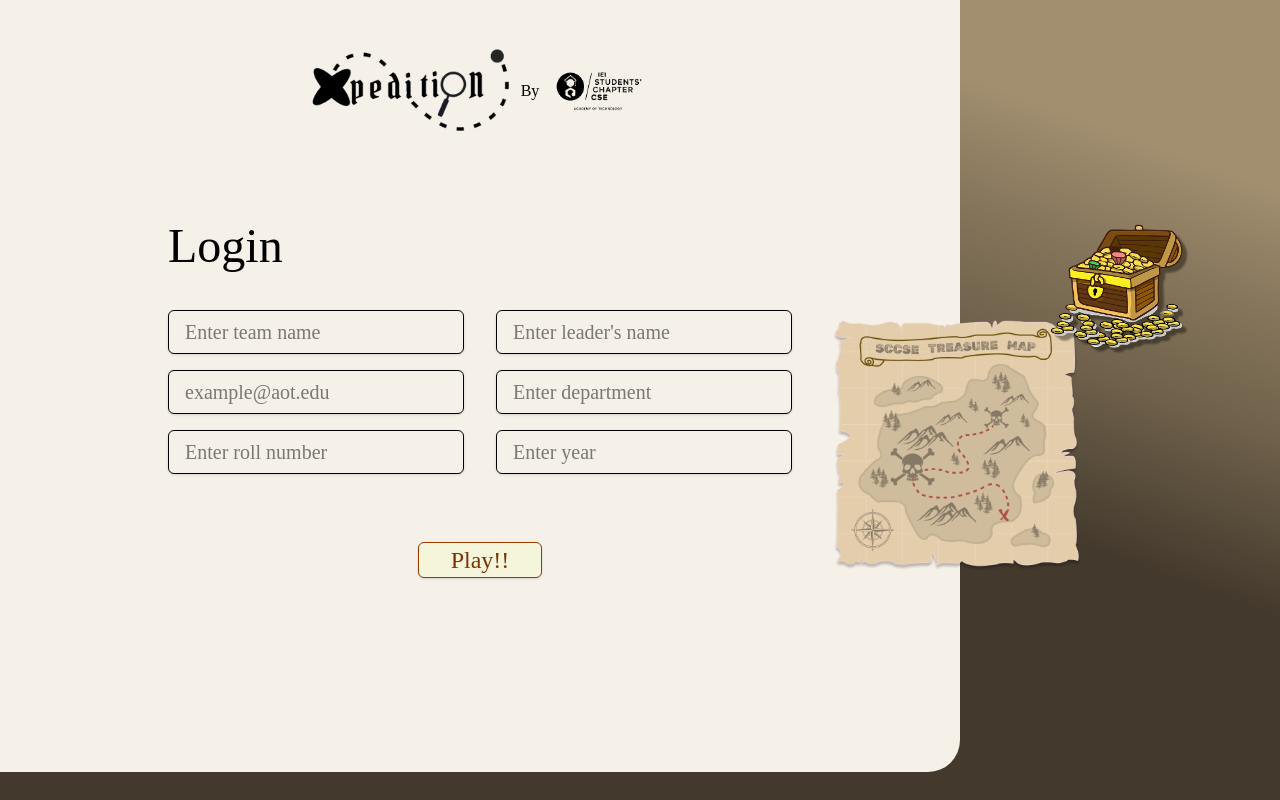
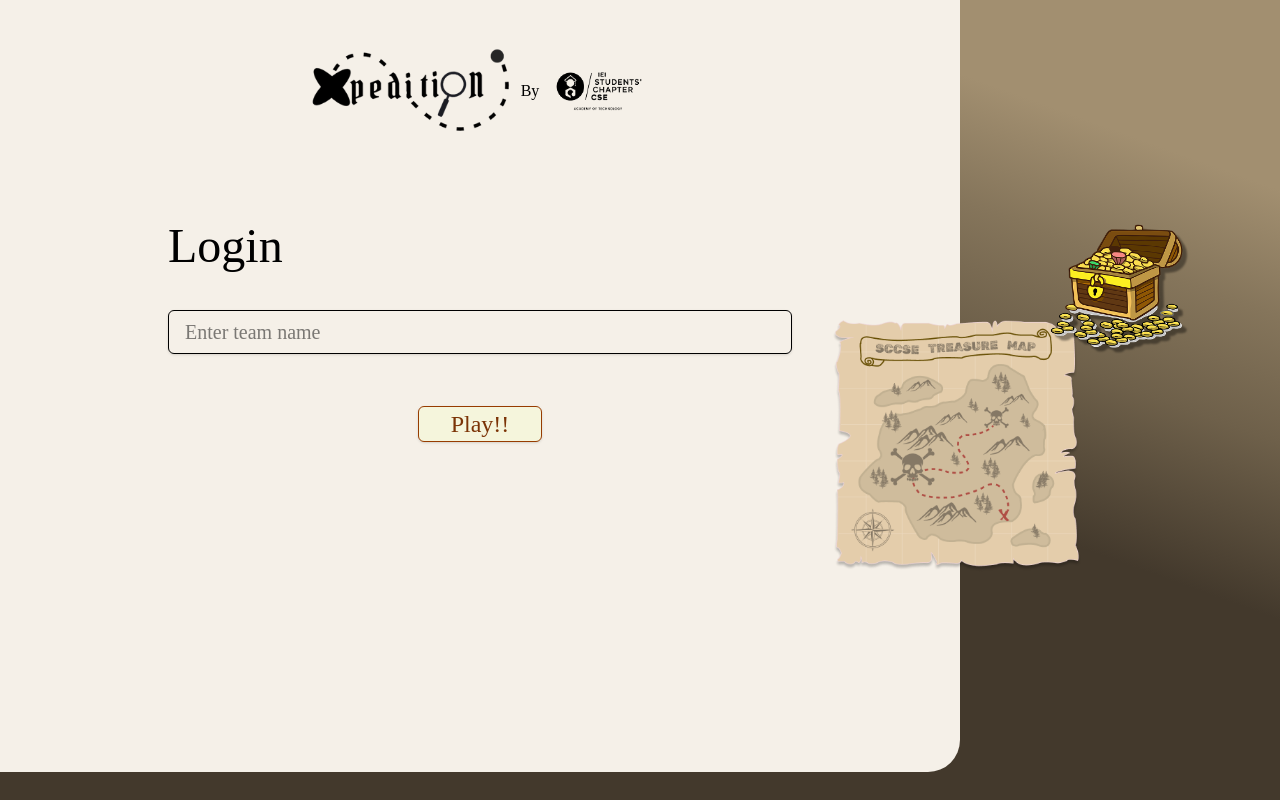
Before and after one commit to itsanindyak/CTF-frontend, a Next.js app: page /login in a window 1280 px wide. Built offline with nearby package versions, Linux system fonts and the light colour scheme; a web font is replaced by a local one.

Commit message:
Simplify login form validation by removing unused fields and error handling

```diff
--- a/app/login/components/Form.tsx
+++ b/app/login/components/Form.tsx
@@ -19,20 +19,6 @@ import { toast } from "sonner";
 // Define form schema with validation
 const formSchema = z.object({
   teamName: z.string().min(4, { message: "Team name is required" }),
-  leaderEmail: z
-    .string()
-    .email({ message: "Please enter a valid email address" })
-    .refine((email) => email.endsWith("@aot.edu.in"), {
-      message: "Email must be from aot.edu.in domain",
-    }),
-  leaderRollNo: z
-    .string()
-    .min(1, { message: "Team Leader Roll No is required" }),
-  leaderName: z.string().min(1, { message: "Team Leader name is required" }),
-  leaderDepartment: z
-    .string()
-    .min(1, { message: "Team Leader Department is required" }),
-  leaderYear: z.string().min(1, { message: "Team Leader Year is required" }),
 });
 
 type FormValues = z.infer<typeof formSchema>;
@@ -45,32 +31,11 @@ export default function LoginForm() {
     resolver: zodResolver(formSchema),
     defaultValues: {
       teamName: "",
-      leaderName: "",
-      leaderEmail: "",
-      leaderDepartment: "",
-      leaderRollNo: "",
-      leaderYear: "",
     },
   });
 
   const showErrors = (errors: FieldErrors<FormValues>) => {
-    console.log("Validation Errors:", errors); // Debugging
-
-    const priorityOrder: (keyof FormValues)[] = [
-      "teamName",
-      "leaderEmail",
-      "leaderRollNo",
-      "leaderName",
-      "leaderDepartment",
-      "leaderYear",
-    ];
-
-    for (const field of priorityOrder) {
-      if (errors[field]) {
-        toast.error(errors[field]?.message as string); // Ensure message is a string
-        break; // Stop after showing the highest-priority error
-      }
-    }
+    toast.error(errors["teamName"]?.message)
   };
 
 
@@ -94,17 +59,12 @@ export default function LoginForm() {
         onSubmit={form.handleSubmit(onSubmit, showErrors)}
         className="space-y-8"
       >
-        <div className="grid grid-cols-1 lg:grid-cols-2 gap-x-8 space-y-4 lg:text-2xl">
-          {/* Left Column */}
-          <div className="space-y-4">
-            <FormField
+        <FormField
               control={form.control}
               name="teamName"
               render={({ field }) => (
                 <FormItem>
-                  {/* <FormLabel className="flex sm:text-lg">
-                    Team name<span className="text-red-500 ml-0.5">*</span>
-                  </FormLabel> */}
+
                   <FormControl>
                     <Input
                       placeholder="Enter team name"
@@ -112,97 +72,10 @@ export default function LoginForm() {
                       className="text-lg md:text-xl p-4 h-8 md:h-11 font-light"
                     />
                   </FormControl>
-                  {/* <FormMessage className="min-h-[1.5rem]"/> */}
+
                 </FormItem>
               )}
             />
-
-            <FormField
-              control={form.control}
-              name="leaderEmail"
-              render={({ field }) => (
-                <FormItem>
-                  <FormControl>
-                    <Input
-                      type="email"
-                      placeholder="example@aot.edu"
-                      {...field}
-                       className="text-lg md:text-xl p-4 h-8 md:h-11 font-light"
-                    />
-                  </FormControl>
-                </FormItem>
-              )}
-            />
-
-            <FormField
-              control={form.control}
-              name="leaderRollNo"
-              render={({ field }) => (
-                <FormItem>
-                  <FormControl>
-                    <Input
-                      placeholder="Enter roll number"
-                      {...field}
-                       className="text-lg md:text-xl p-4 h-8 md:h-11 font-light"
-                    />
-                  </FormControl>
-                  {/* <FormMessage /> */}
-                </FormItem>
-              )}
-            />
-          </div>
-
-          {/* Right Column */}
-          <div className="space-y-4">
-            <FormField
-              control={form.control}
-              name="leaderName"
-              render={({ field }) => (
-                <FormItem>
-                  <FormControl>
-                    <Input
-                      placeholder="Enter leader's name"
-                      {...field}
-                       className="text-lg md:text-xl p-4 h-8 md:h-11 font-light"
-                    />
-                  </FormControl>
-                </FormItem>
-              )}
-            />
-
-            <FormField
-              control={form.control}
-              name="leaderDepartment"
-              render={({ field }) => (
-                <FormItem>
-                  <FormControl>
-                    <Input
-                      placeholder="Enter department"
-                      {...field}
-                       className="text-lg md:text-xl p-4 h-8 md:h-11 font-light"
-                    />
-                  </FormControl>
-                </FormItem>
-              )}
-            />
-
-            <FormField
-              control={form.control}
-              name="leaderYear"
-              render={({ field }) => (
-                <FormItem>
-                  <FormControl>
-                    <Input
-                      placeholder="Enter year"
-                      {...field}
-                       className="text-lg md:text-xl p-4 h-8 md:h-11 font-light"
-                    />
-                  </FormControl>
-                </FormItem>
-              )}
-            />
-          </div>
-        </div>
 
         <div className="pt-5 flex justify-center ">
           <Button
```
